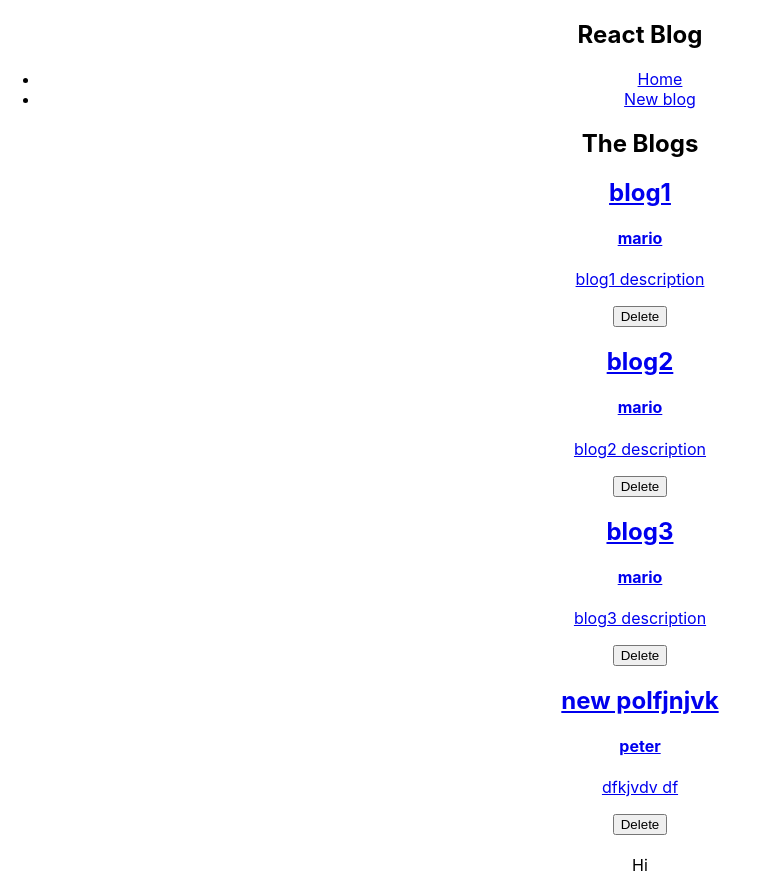
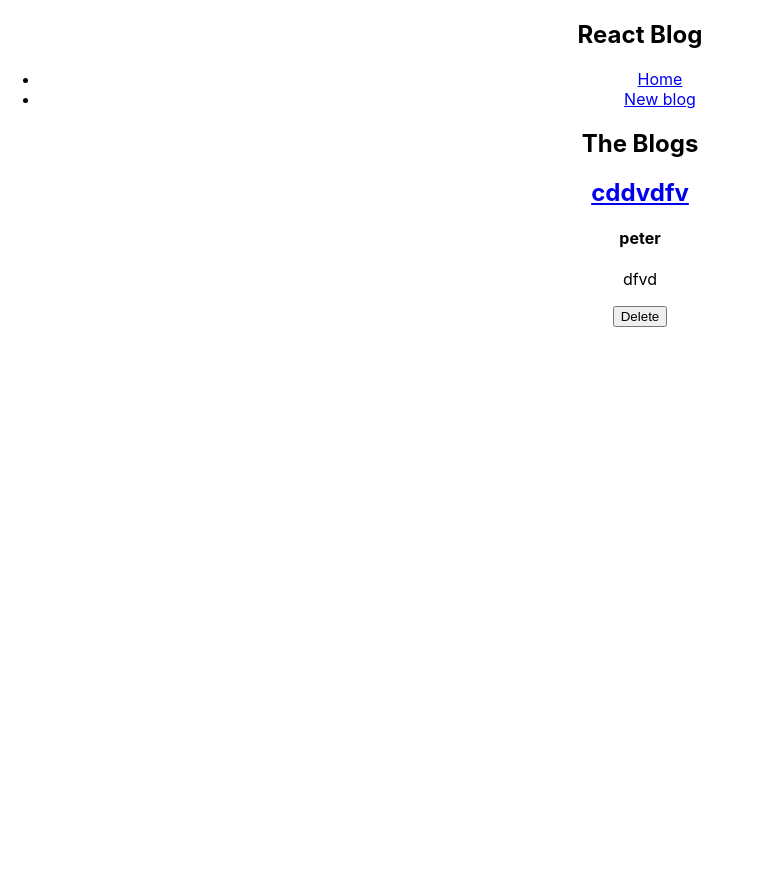
Before and after one commit to AsmaaIbrahim57/react-blog, a React (Create React App) app: page / in a window 1280 px wide. Shown: the whole page, without its empty margins (0-759 px from the left). After the commit the page ends 800 px from the top, so only its background shows below. Built offline with nearby package versions, Linux system fonts and the light colour scheme; data requests are answered from the project's data file; the HTML template or start-up script is replaced by a standard one.

Commit message:
404 page

```diff
--- a/data/db.json
+++ b/data/db.json
@@ -1,28 +1,10 @@
 {
   "blogs": [
     {
-      "title": "blog1",
-      "description": "blog1 description",
-      "author": "mario",
+      "title": "cddvdfv",
+      "description": "dfvd",
+      "author": "peter",
       "id": 1
-    },
-    {
-      "title": "blog2",
-      "description": "blog2 description",
-      "author": "mario",
-      "id": 2
-    },
-    {
-      "title": "blog3",
-      "description": "blog3 description",
-      "author": "mario",
-      "id": 3
-    },
-    {
-      "title": "new polfjnjvk",
-      "description": "dfkjvdv df",
-      "author": "peter",
-      "id": 4
     }
   ]
 }
--- a/src/App.js
+++ b/src/App.js
@@ -4,6 +4,7 @@ import Home from "./components/Home";
 import {BrowserRouter as Router, Route, Switch} from "react-router-dom";
 import CreateBlog from './components/CreateBlog';
 import BlogDetails from './components/BlogDetails';
+import NotFound from './components/NotFound';
 
 function App() {
   return (
@@ -27,7 +28,9 @@ function App() {
             <Route exact path="/blogs/:id">
               <BlogDetails/>
             </Route>
-
+            <Route path="*">
+              <NotFound/>
+            </Route>
           </Switch>
         </div>
 
--- a/src/components/CreateBlog.js
+++ b/src/components/CreateBlog.js
@@ -20,6 +20,9 @@ const CreateBlog = () =>{
             headers: { "Content-Type" : "application/json"},
             body: JSON.stringify(blog)
         }).then(()=>{
+            setTitle('');
+            setAuthor('');
+            setDescription('');
             setIsSuccess(true);
             setIsPending(false);
             setTimeout(()=>{
--- /dev/null
+++ b/src/components/NotFound.js
@@ -0,0 +1,12 @@
+import { Link } from "react-router-dom";
+const NotFound = () =>{
+    return(
+        <section>
+            <h3>Sorry!</h3>
+            <p>You're trying to access a page that is not found</p>
+            <Link to="/">Back to homepage...</Link>
+        </section>
+    )
+}
+
+export default NotFound;
--- a/src/components/partials/BlogList.js
+++ b/src/components/partials/BlogList.js
@@ -2,17 +2,27 @@ import { Link } from "react-router-dom";
 
 const BlogList = ({blogs})=>{
 
+    const handleDelete = (id) =>{
+
+        fetch("http://localhost:8000/blogs/"+id,{
+            method: "DELETE",
+        }).then(()=>{
+            window.location.reload()
+        })
+
+    };
+
     return (
         <div className="blog-list">
             {blogs.map((blog) =>(
-                <Link to ={"/blogs/" + blog.id} key={blog.id}>
                     <div className="Card" key={blog.id}>
-                        <h2>{blog.title}</h2>
+                        <Link to ={"/blogs/" + blog.id}>
+                            <h2>{blog.title}</h2>
+                        </Link>
                         <h4>{blog.author}</h4>
                         <p>{blog.description}</p>
-                        <button onClick={() => console.log(blog.id)}>Delete</button>
+                        <button onClick={() => handleDelete(blog.id)}>Delete</button>
                     </div>
-                </Link>
 
             ))}
         </div>
```
